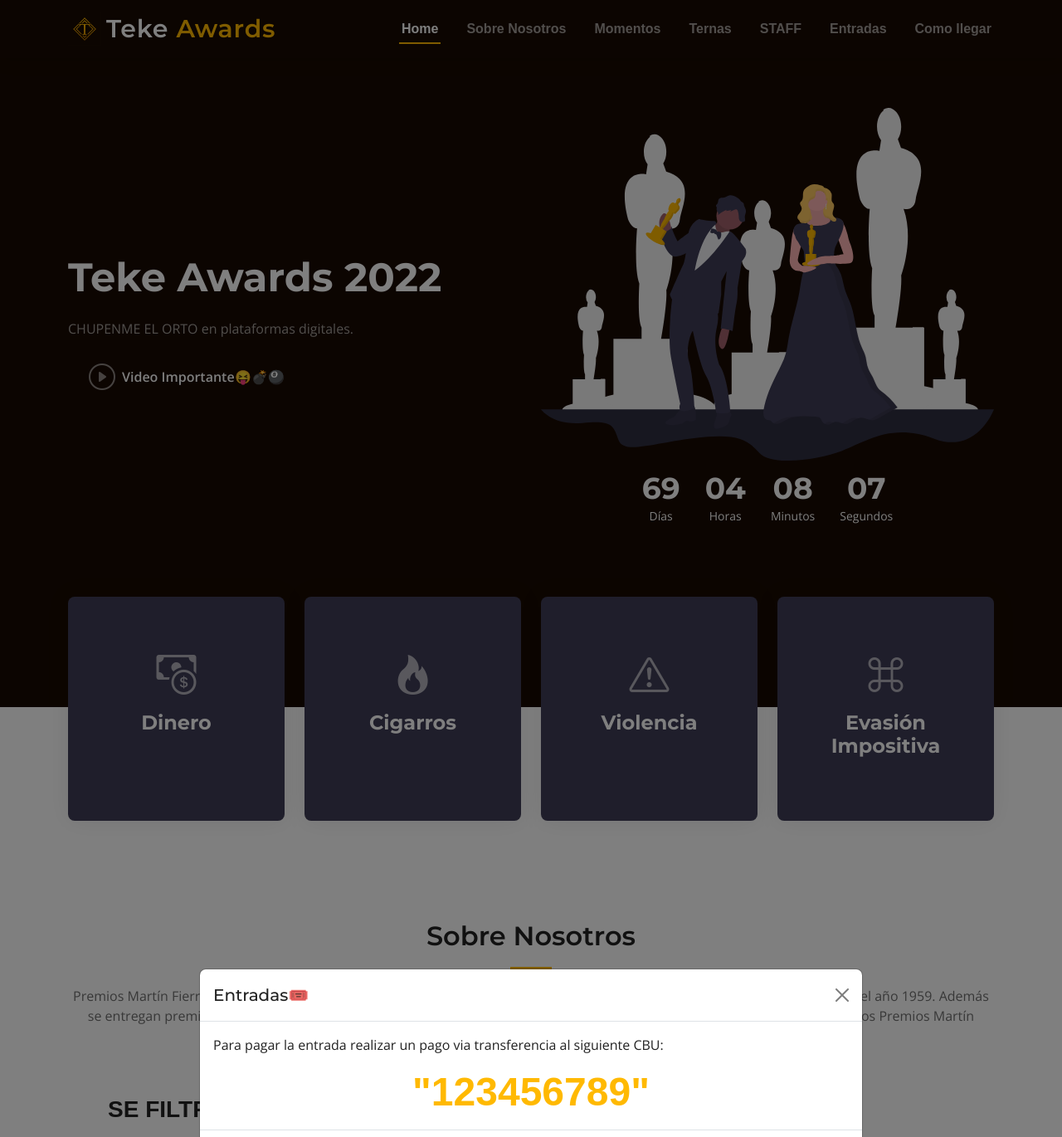
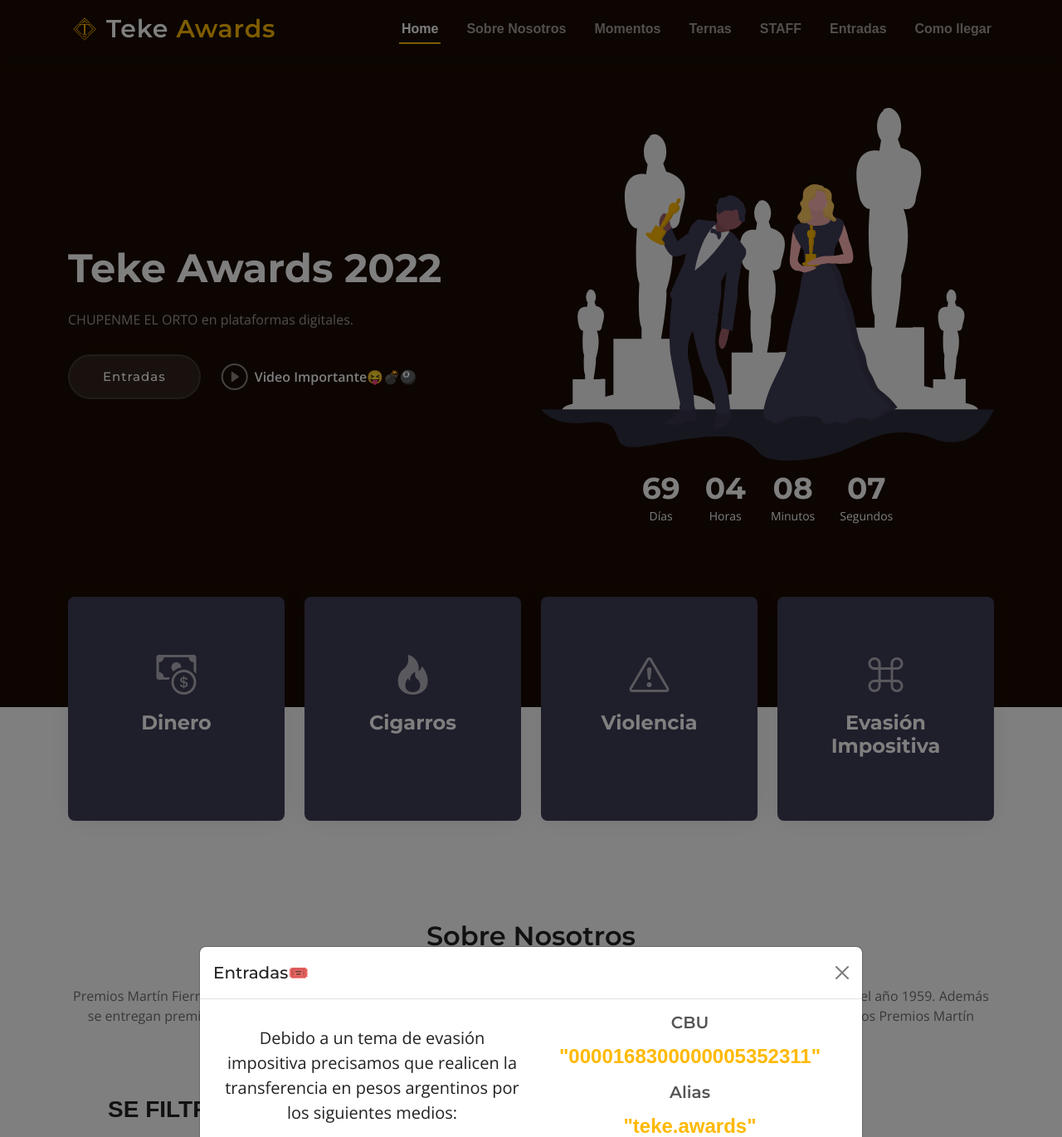
Before and after one commit to FranciscoDumont/teke-awards, a PHP site: page / in a window 1280 px wide, after a click on "✡🐀🐭🐁✡". Shown: the top 1370 px of the page at 83% size. Run offline with PHP 8.4, Linux system fonts and the light colour scheme.

Commit message:
Información para el pago de las entradas

```diff
--- a/assets/css/main.css
+++ b/assets/css/main.css
@@ -2789,3 +2789,7 @@ section {
     position:absolute;
 
 }
+
+html {
+    scroll-padding-top: 68px; /* height of sticky header */
+}
--- a/index.html
+++ b/index.html
@@ -125,7 +125,7 @@
             en plataformas digitales.
           </p>
           <div class="d-flex justify-content-center justify-content-lg-start">
-            <!-- <a href="#about" class="btn-get-started">Get Started</a> -->
+            <a href="#pricing" class="btn-get-started">Entradas</a>
             <a href="assets/img/VideosAwards/momo.mp4" class="glightbox btn-watch-video d-flex align-items-center"><i
                 class="bi bi-play-circle"></i><span>Video Importante😝💣🎱</span></a>
           </div>
@@ -1345,10 +1345,22 @@
               <button type="button" class="btn-close" data-bs-dismiss="modal" aria-label="Close"></button>
             </div>
             <div class="modal-body">
-              <p>
-                Para pagar la entrada realizar un pago via transferencia al siguiente CBU:
-              </p>
-              <h4>"123456789"</h4>
+
+              <div class="container text-center">
+                <div class="row">
+                  <div class="col my-auto">
+                    <span class="lead p-0 my-3 text-">
+                      Debido a un tema de evasión impositiva precisamos que realicen la transferencia en pesos argentinos por los siguientes medios:
+                    </sp>
+                  </div>
+                  <div class="col my-auto">
+                    <h3>CBU</h3>
+                    <h4 class="pb-3" style="font-size: 24px">"0000168300000005352311"</h4>
+                    <h3>Alias</h3>
+                    <h4 style="font-size: 24px">"teke.awards"</h4>
+                  </div>
+                </div>
+              </div>
             </div>
             <div class="modal-footer">
               <button type="button" class="btn btn-secondary" data-bs-dismiss="modal">Cerrar</button>
```
